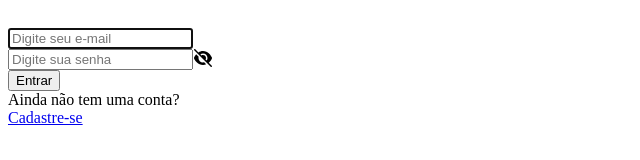
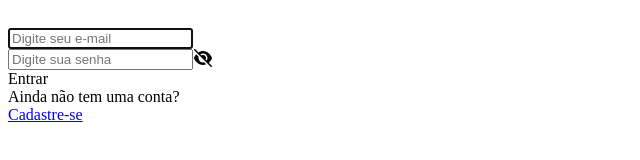
Before and after one commit to Baggio25/b7-clone-x, a Next.js app: page /signin in a window 1280 px wide. Shown: the part 120-280 px from the top of the page, without its empty margins (0-640 px from the left). Built offline with nearby package versions, Linux system fonts and the light colour scheme.

Commit message:
feat: create button component

```diff
--- a/src/app/components/auth/signin-form.tsx
+++ b/src/app/components/auth/signin-form.tsx
@@ -4,6 +4,7 @@ import { useRouter } from "next/navigation";
 import { useState } from "react";
 import Input from "../ui/input";
 import { faHeart } from "@fortawesome/free-solid-svg-icons";
+import Button from "../ui/button";
 
 const SigninForm = () => {
   const router = useRouter();
@@ -30,7 +31,7 @@ const SigninForm = () => {
         password
       />
 
-      <button onClick={handleEnterButton}>Entrar</button>
+      <Button label="Entrar" onClick={handleEnterButton} size={1} />
     </>
   );
 };
--- /dev/null
+++ b/src/app/components/ui/button.tsx
@@ -0,0 +1,22 @@
+type Props = {
+  label: string;
+  onClick?: () => void;
+  size: 1 | 2 | 3;
+};
+
+const Button = ({ label, size, onClick }: Props) => {
+  return (
+    <div
+      onClick={onClick}
+      className={`flex justify-center items-center cursor-pointer bg-white
+        text-black font-bold rounded-3xl
+        ${size === 1 && "h-14 text-lg"}
+        ${size === 2 && "h-10 text-md"}
+        ${size === 3 && "h-7 text-xs"}`}
+    >
+      {label}
+    </div>
+  );
+};
+
+export default Button;
```
